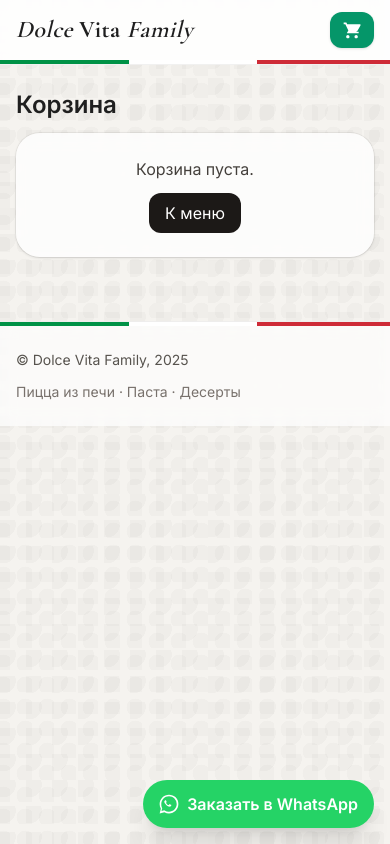
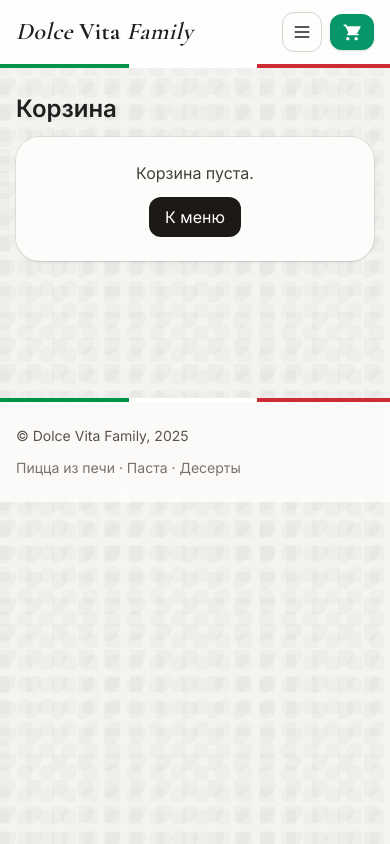
Before and after one commit to Amantur1develooper/dolcevita, a Django app: page /cart/ in a window 390 px wide. Run offline with Django 5.2, Linux system fonts and the light colour scheme; some libraries are stand-ins or nearby versions.

Commit message:
first commit9

```diff
--- a/templates/core/base.html
+++ b/templates/core/base.html
@@ -47,17 +47,29 @@
 <header class="sticky top-0 z-50 bg-white/90 backdrop-blur border-b border-black/5">
   <div class="max-w-6xl mx-auto px-4 py-3 flex items-center justify-between">
     <a href="{% url 'core:home' %}" class="flex items-center gap-3">
-        <!-- Если есть файл логотипа — покажи -->
-        <!-- <img src="{% static 'img/dolcevita-logo.png' %}" class="h-8 w-auto hidden sm:block" alt="Dolce Vita"> -->
-        <div class="brand text-2xl sm:text-3xl font-semibold italic">Dolce <span class="font-bold not-italic">Vita</span> Family</div>
+      <div class="brand text-2xl sm:text-3xl font-semibold italic">
+        Dolce <span class="font-bold not-italic">Vita</span> Family
+      </div>
     </a>
 
-      <nav class="hidden sm:flex items-center gap-5 text-sm text-stone-700">
+    <!-- Десктоп-меню -->
+    <nav class="hidden md:flex items-center gap-5 text-sm text-stone-700">
       <a href="{% url 'core:home' %}" class="hover:text-black">Меню</a>
       <a href="{% url 'core:about' %}" class="hover:text-black">О нас</a>
       <a href="{% url 'core:contacts' %}" class="hover:text-black">Контакты</a>
     </nav>
 
+    <div class="flex items-center gap-2">
+      <!-- Бургер только на мобилке -->
+      <button id="nav-toggle" class="md:hidden inline-flex items-center justify-center w-10 h-10 rounded-xl border border-stone-300">
+        <span class="sr-only">Открыть меню</span>
+        <!-- иконка -->
+        <svg xmlns="http://www.w3.org/2000/svg" class="w-5 h-5" fill="none" viewBox="0 0 24 24" stroke="currentColor">
+          <path stroke-linecap="round" stroke-linejoin="round" stroke-width="2" d="M4 6h16M4 12h16M4 18h16"/>
+        </svg>
+      </button>
+
+      <!-- Корзина всегда видима -->
       <a href="{% url 'core:cart_detail' %}" class="relative inline-flex items-center gap-2 px-3 py-2 rounded-xl bg-emerald-600 text-white font-semibold shadow">
         <svg xmlns="http://www.w3.org/2000/svg" class="h-5 w-5" viewBox="0 0 24 24" fill="currentColor"><path d="M7 18c-1.1 0-1.99.9-1.99 2S5.9 22 7 22s2-.9 2-2-.9-2-2-2Zm10 0c-1.1 0-1.99.9-1.99 2S15.9 22 17 22s2-.9 2-2-.9-2-2-2ZM7.17 14h9.66c.75 0 1.41-.41 1.75-1.03l3.58-6.49A1 1 0 0 0 21.33 5H6.21L5.27 3H2v2h2l3.6 7.59-1.35 2.45C5.52 15.37 6.02 16 6.7 16H20v-2H7.42l.75-1.35Z"/></svg>
         {% if cart_count %}
@@ -68,8 +80,20 @@
         <span class="hidden sm:inline">Корзина</span>
       </a>
     </div>
+  </div>
   <div class="flag-x h-1 w-full"></div>
+
+  <!-- Мобильное выпадающее меню -->
+  <div id="mobile-menu" class="md:hidden hidden border-t border-black/5 bg-white/95 backdrop-blur">
+    <div class="max-w-6xl mx-auto px-4 py-3 grid grid-cols-1 gap-2 text-stone-800">
+      <a class="px-3 py-2 rounded-lg hover:bg-stone-100" href="{% url 'core:home' %}">Меню</a>
+      <a class="px-3 py-2 rounded-lg hover:bg-stone-100" href="{% url 'core:about' %}">О нас</a>
+      <a class="px-3 py-2 rounded-lg hover:bg-stone-100" href="{% url 'core:contacts' %}">Контакты</a>
+    </div>
+  </div>
 </header>
+
+
 
   <!-- HERO (опционально переопределяем) -->
   {% block hero %}
@@ -85,19 +109,23 @@
   {% endblock %}
 
   <!-- ОСНОВНОЙ КОНТЕНТ -->
-  <main class="max-w-6xl mx-auto px-4 py-6">
+  <main class="max-w-6xl mx-auto px-4 py-6 pb-24 md:pb-6">
     {% block content %}{% endblock %}
   </main>
+<!-- НИЖНЯЯ МОБИЛЬНАЯ ПАНЕЛЬ (таб-бар) -->
+
+{% block votchap %}
+
 
   <!-- Плавающая кнопка (ведёт в корзину/чекаут) -->
   <a href="{% url 'core:cart_detail' %}"
-     class="fixed right-4 bottom-4 z-50 inline-flex items-center gap-2 px-4 py-3 rounded-full text-white font-semibold shadow-xl"
+     class="fixed right-4 bottom-3 z-50 inline-flex items-center gap-2 px-4 py-3 rounded-full text-white font-semibold shadow-xl"
      style="background:#25D366">
      <!-- иконка whatsapp -->
      <svg xmlns="http://www.w3.org/2000/svg" class="w-5 h-5" viewBox="0 0 32 32" fill="currentColor"><path d="M19.11 17.34c-.28-.14-1.62-.8-1.87-.9-.25-.09-.43-.14-.61.14-.18.27-.7.9-.86 1.08-.16.18-.32.2-.6.07-.28-.14-1.19-.44-2.27-1.4-.84-.75-1.41-1.68-1.57-1.96-.16-.27-.02-.42.12-.56.12-.12.28-.32.42-.48.14-.16.18-.27.28-.45.09-.18.05-.34-.02-.48-.07-.14-.61-1.46-.83-2-.22-.53-.44-.46-.61-.47-.16-.01-.34-.01-.52-.01-.18 0-.48.07-.73.34-.25.27-.96.94-.96 2.28 0 1.34.99 2.63 1.13 2.8.14.18 1.95 2.98 4.72 4.18.66.28 1.18.45 1.58.57.66.21 1.26.18 1.73.11.53-.08 1.62-.66 1.85-1.3.23-.64.23-1.2.16-1.31-.07-.11-.25-.18-.53-.32z"/><path d="M26.66 5.34C23.79 2.48 20.03 1 16 1 7.72 1 1 7.72 1 16c0 2.64.69 5.22 2 7.49L1 31l7.69-1.97A14.87 14.87 0 0 0 16 31c8.28 0 15-6.72 15-15 0-4.03-1.48-7.79-4.34-10.66zM16 28.33c-2.47 0-4.88-.66-6.98-1.92l-.5-.3-4.56 1.17 1.22-4.45-.33-.52A12.29 12.29 0 0 1 3.67 16c0-6.81 5.52-12.33 12.33-12.33 3.29 0 6.38 1.28 8.71 3.61a12.24 12.24 0 0 1 3.62 8.72c0 6.81-5.53 12.33-12.33 12.33z"/></svg>
      Заказать в WhatsApp
   </a>
-
+{% endblock votchap %}
   <!-- ФУТЕР -->
 <footer class="mt-10 border-t border-black/5 bg-white/70 backdrop-blur">
   <div class="flag-x h-1 w-full"></div>
@@ -113,6 +141,39 @@
 </div>
 
 {% block scripts %}
+<script>
+  // Бургер
+  (function(){
+    const btn = document.getElementById('nav-toggle');
+    const menu = document.getElementById('mobile-menu');
+    if (btn && menu) {
+      btn.addEventListener('click', ()=> menu.classList.toggle('hidden'));
+      // закрывать при переходе по ссылке
+      menu.querySelectorAll('a').forEach(a => a.addEventListener('click', ()=> menu.classList.add('hidden')));
+    }
+  })();
+
+  // Синхронизировать бейдж в нижней панели, если есть верхний
+  (function(){
+    const topBadge = document.getElementById('cart-badge');
+    const bottomBadge = document.getElementById('cart-badge-bottom');
+    function syncBadges() {
+      if (!topBadge || !bottomBadge) return;
+      const v = (topBadge.textContent || '0').trim();
+      if (parseInt(v, 10) > 0) {
+        bottomBadge.textContent = v;
+        bottomBadge.classList.remove('hidden');
+      } else {
+        bottomBadge.classList.add('hidden');
+      }
+    }
+    syncBadges();
+    // Перехватыватель add-to-cart из твоего кода уже обновляет #cart-badge — дёрнем и низ
+    document.addEventListener('cart:updated', syncBadges);
+  })();
+  document.dispatchEvent(new Event('cart:updated'));
+</script>
+
 <script>
   // делегирование submit только для форм с data-add-to-cart
   document.addEventListener('submit', async (e) => {
--- a/templates/core/cart.html
+++ b/templates/core/cart.html
@@ -16,6 +16,7 @@
     {% else %}
       {% for item in cart_items %}
        <article class="relative rounded-3xl bg-white/85 backdrop-blur shadow ring-1 ring-black/5 p-3 md:p-4">
+  <!-- Сетка: мобилы — 2 колонки, на md — 3 -->
   <div class="grid grid-cols-[64px_1fr] md:grid-cols-[88px_1fr_auto] gap-3 md:gap-4 items-center">
     <!-- превью -->
     {% if item.product.image %}
@@ -30,25 +31,27 @@
       <div class="text-xs text-stone-500 mt-0.5">Цена за шт.: <b>{{ item.product.price }}сом</b></div>
     </div>
 
-            <!-- управление -->
-            <div class="flex md:flex-col items-center md:items-end gap-2 md:gap-2 justify-self-end">
+    <!-- управление: Мобилы — на новую строку и вправо; MD+ — в 3-й колонке и вправо -->
+    <div class="col-span-2 md:col-span-1 md:justify-self-end flex flex-wrap md:flex-col items-center md:items-end gap-2">
       <form action="{% url 'core:update_cart' item.product.id %}" method="post" class="flex items-center gap-2">
         {% csrf_token %}
         <input type="number" name="qty" value="{{ item.qty }}" min="0"
                class="w-16 border border-stone-300 rounded-xl px-2 py-1 text-center focus:outline-none focus:ring-2 focus:ring-stone-400">
         <button class="px-3 py-1.5 rounded-xl bg-stone-800 text-white text-sm">Обновить</button>
       </form>
-              <form action="{% url 'core:remove_from_cart' item.product.id %}" method="post">
+      <form action="{% url 'core:remove_from_cart' item.product.id %}" method="post" class="inline-block">
         {% csrf_token %}
         <button class="text-sm text-red-600 hover:underline">Удалить</button>
       </form>
     </div>
   </div>
 
-          <div class="mt-2 text-right text-sm">
+  <!-- Итого: на мобиле растяни на 2 колонки -->
+  <div class="mt-2 text-right text-sm col-span-2 md:col-span-3">
     Итого по позиции: <b>{{ item.line_total }}сом</b>
   </div>
 </article>
+
       {% endfor %}
     {% endif %}
   </section>
@@ -78,7 +81,8 @@
   </aside>
   {% endif %}
 </div>
-
+{% block votchap %}
+{% endblock votchap %}
 <!-- Мобильная панель снизу -->
 {% if cart_items|length != 0 %}
 <div class="lg:hidden fixed bottom-0 left-0 right-0 z-40 bg-white/95 backdrop-blur border-t border-black/5">
```
Also changed, not shown: templates/core/home.html (+6 -2 lines). Lines whose indentation alone changed are shown as unchanged.
